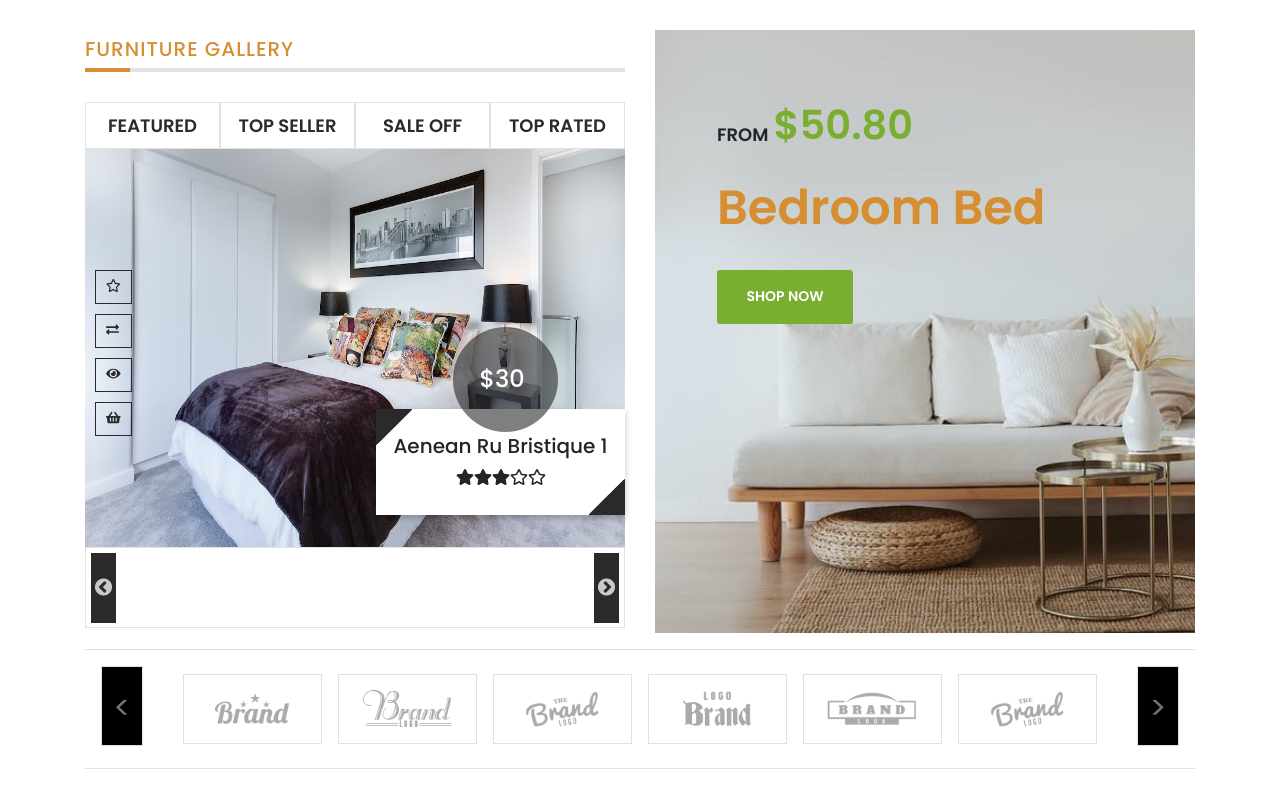
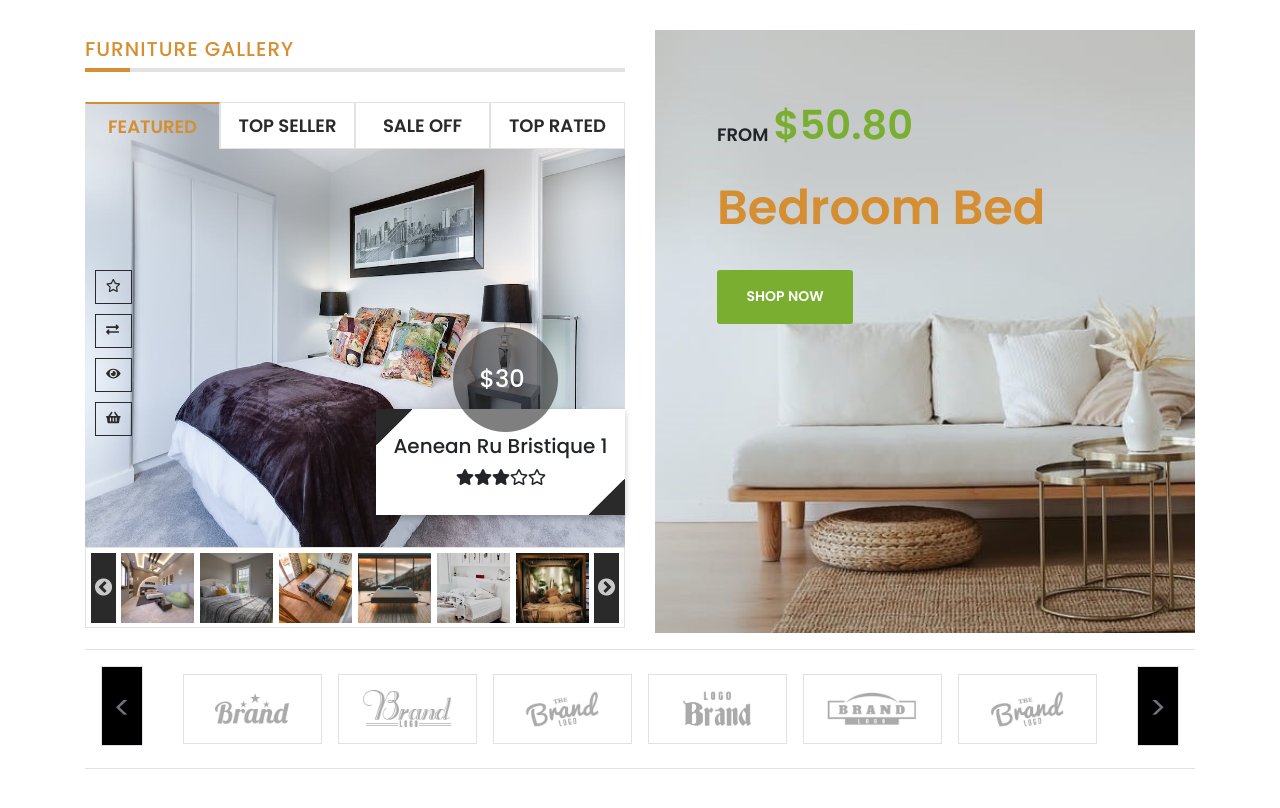
Before and after one commit to bitcooker/furniture-shop, a React (Create React App) app: page / in a window 1280 px wide. Shown: the part 2728-3536 px from the top of the page. Built offline with nearby package versions, Linux system fonts and the light colour scheme.

Commit message:
add toggle active to PanelTopButtons

```diff
--- a/src/components/common/GallerySlider/BottomSlider/BottomSlider.js
+++ b/src/components/common/GallerySlider/BottomSlider/BottomSlider.js
@@ -76,7 +76,7 @@ const BottomSlider = ({
         <Slider {...settings}>
           {isFeatured &&
             topSeller
-              .slice(0, 14)
+              .slice(6, 14)
               .map(item => (
                 <img
                   className={styles.product}
@@ -89,7 +89,7 @@ const BottomSlider = ({
               ))}
           {isTopSeller &&
             topSeller
-              .slice(0, 14)
+              .slice(8, 16)
               .map(item => (
                 <img
                   className={styles.product}
--- a/src/components/common/GallerySlider/GallerySlider.js
+++ b/src/components/common/GallerySlider/GallerySlider.js
@@ -21,9 +21,13 @@ const GallerySlider = () => {
   return (
     <div className={styles.root}>
       <PanelTopButtons
+        isFeatured={isFeatured}
         setIsFeatured={setIsFeatured}
+        isTopSeller={isTopSeller}
         setIsTopSeller={setIsTopSeller}
+        isSaleOff={isSaleOff}
         setIsSaleOff={setIsSaleOff}
+        isTopRated={isTopRated}
         setIsTopRated={setIsTopRated}
       />
       <PanelLeftButtons />
@@ -38,6 +42,10 @@ const GallerySlider = () => {
         topSeller={topSeller}
         activeElement={activeElement}
         setActiveElement={setActiveElement}
+        isFeatured={isFeatured}
+        isTopRated={isTopRated}
+        isTopSeller={isTopSeller}
+        isSaleOff={isSaleOff}
       />
     </div>
   );
--- a/src/components/common/GallerySlider/PanelTopButtons/PanelTopButtons.js
+++ b/src/components/common/GallerySlider/PanelTopButtons/PanelTopButtons.js
@@ -5,6 +5,10 @@ import { getAllTags } from '../../../../redux/tagsRedux';
 import styles from './PanelTopButtons.module.scss';
 
 const PanelTopButtons = ({
+  isFeatured,
+  isTopSeller,
+  isTopRated,
+  isSaleOff,
   setIsFeatured,
   setIsTopSeller,
   setIsSaleOff,
@@ -46,16 +50,36 @@ const PanelTopButtons = ({
 
   return (
     <div className={styles.topBtn}>
-      <a href='#' key={allTags[0].id} onClick={handleFeatured}>
+      <a
+        href='#'
+        key={allTags[0].id}
+        onClick={handleFeatured}
+        className={isFeatured && styles.active}
+      >
         {allTags[0].name}
       </a>
-      <a href='#' key={allTags[1].id} onClick={handleTopSeller}>
+      <a
+        href='#'
+        key={allTags[1].id}
+        onClick={handleTopSeller}
+        className={isTopSeller && styles.active}
+      >
         {allTags[1].name}
       </a>
-      <a href='#' key={allTags[2].id} onClick={handleSaleOff}>
+      <a
+        href='#'
+        key={allTags[2].id}
+        onClick={handleSaleOff}
+        className={isSaleOff && styles.active}
+      >
         {allTags[2].name}
       </a>
-      <a href='#' key={allTags[3].id} onClick={handleTopRated}>
+      <a
+        href='#'
+        key={allTags[3].id}
+        onClick={handleTopRated}
+        className={isTopRated && styles.active}
+      >
         {allTags[3].name}
       </a>
     </div>
@@ -67,6 +91,10 @@ PanelTopButtons.propTypes = {
   setIsTopSeller: PropTypes.node,
   setIsSaleOff: PropTypes.node,
   setIsTopRated: PropTypes.node,
+  isFeatured: PropTypes.node,
+  isTopSeller: PropTypes.node,
+  isSaleOff: PropTypes.node,
+  isTopRated: PropTypes.node,
 };
 
 export default PanelTopButtons;
```
